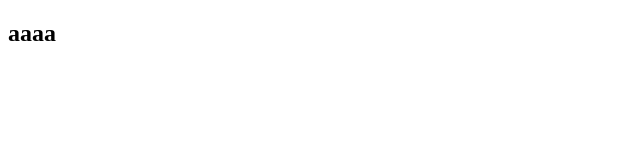
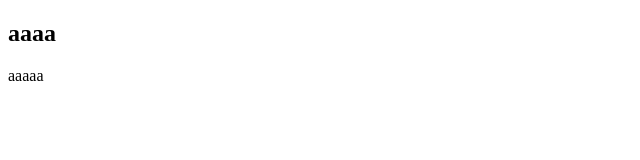
Before and after one commit to ittyalbert/ittyalbert, a plain HTML site: page index.html in a window 1280 px wide. Shown: the full height of the page, 0-640 px from the left. Drawn offline with Linux system fonts and the light colour scheme.

Commit message:
dfbgfn
aaa

```diff
--- a/index.html
+++ b/index.html
@@ -10,6 +10,7 @@
     <div>
         <h2>aaaa</h2>
     </div>
+    <div>aaaaa</div>
 
 </body>
 </html>
```
